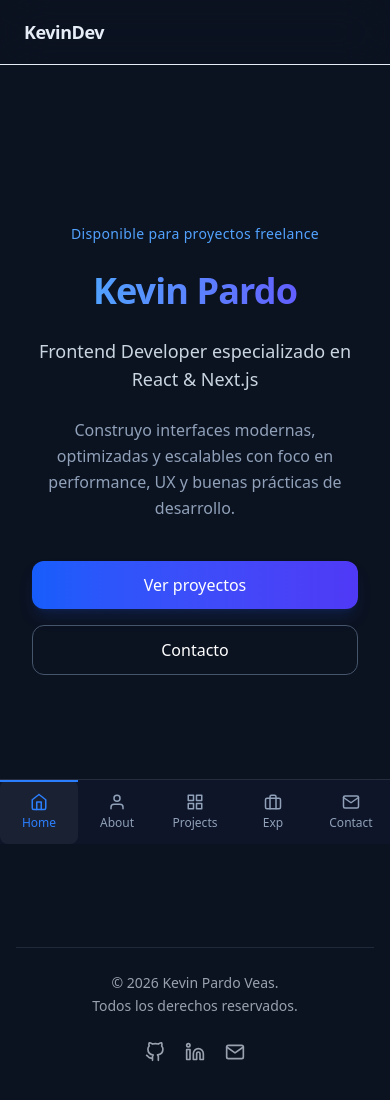
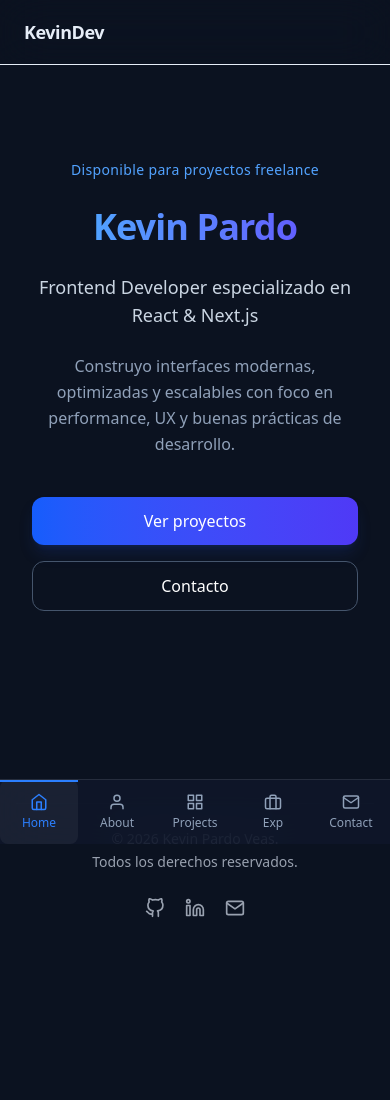
Before and after one commit to Krpardo27/portfolio, a Next.js app: page / in a window 390 px wide. Shown: the top 1100 px of the page. After the commit the page ends 950 px from the top, so only its background shows below. Built offline with nearby package versions, Linux system fonts and the light colour scheme.

Commit message:
Ajustes de CSS

```diff
--- a/app/layout.tsx
+++ b/app/layout.tsx
@@ -10,16 +10,11 @@ export default function RootLayout({
 }) {
   return (
     <html lang="es">
-      <body className="flex flex-col min-h-screen">
+      <body className="flex flex-col min-h-[100dvh]">
         <Header />
         <main
           className="
-            flex-1
-            pt-16
-            pb-20
-            lg:pb-0
-            px-4 lg:px-6
-          "
+            flex-1 container mx-auto max-w-6xl px-4"
         >
           {children}
         </main>
--- a/src/shared/components/layout/Footer.tsx
+++ b/src/shared/components/layout/Footer.tsx
@@ -2,7 +2,7 @@ import { SocialLinks } from "../ui/SocialLinks";
 
 export function Footer() {
   return (
-    <footer className=" text-white px-4 py-8 lg:py-12 mb-20 lg:mb-0">
+    <footer className=" text-white px-4 py-8 lg:py-12">
       <div className="max-w-6xl mx-auto">
         <div className="border-t border-gray-800 mb-6" />
 
```
